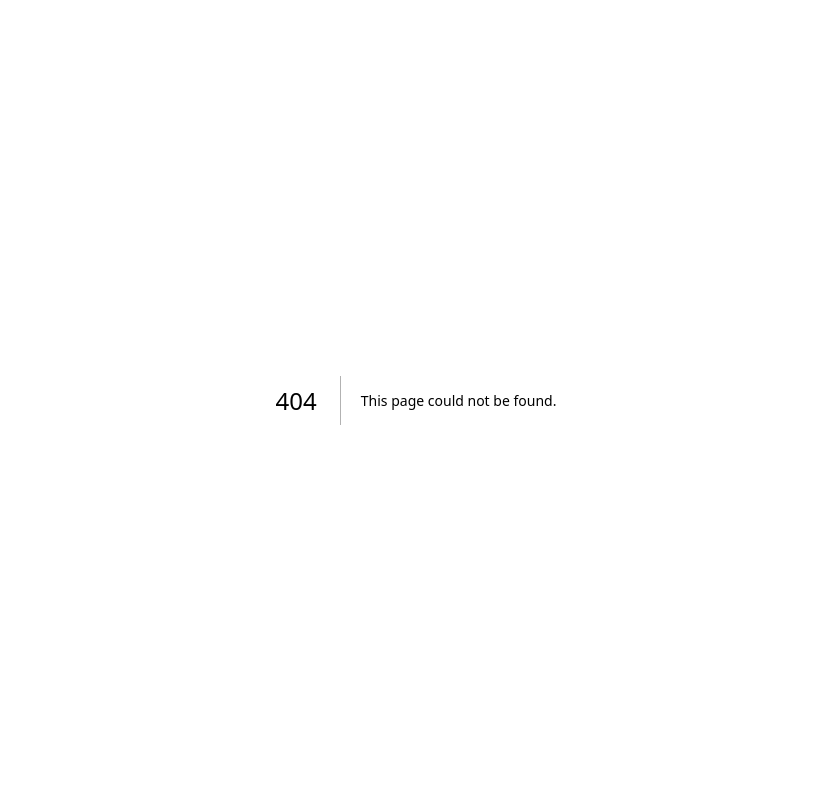
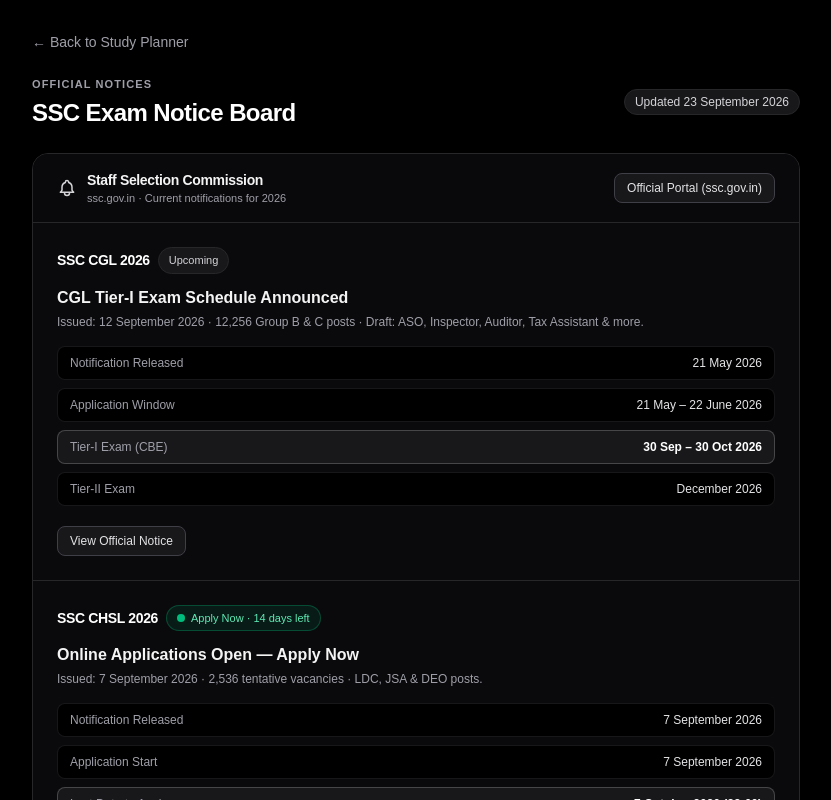
Before and after one commit to hemant-hk/ssc-study-planner, a Next.js app: page /notice in a window 1280 px wide. Before the commit this address had no page. Shown: the top 800 px of the page, without its empty margins (224-1055 px from the left). Built offline with nearby package versions, Linux system fonts and the light colour scheme.

Commit message:
feat: SSC notice board page with real CGL/CHSL 2026 dates, sidebar + navbar Notices entry, home CTA card

```diff
--- /dev/null
+++ b/src/app/notice/page.tsx
@@ -0,0 +1,87 @@
+import Link from "next/link";
+import { SSC_NOTICES, getDaysLeft } from "@/lib/ssc-notices";
+
+export const dynamic = "force-dynamic";
+
+export default function NoticePage() {
+  const todayLabel = new Date().toLocaleDateString("en-IN", { day: "numeric", month: "long", year: "numeric" });
+  const chsl = SSC_NOTICES.find((n) => n.exam.includes("CHSL"));
+  const chslDays = chsl ? getDaysLeft("7 October 2026") : -1;
+
+  return (
+    <div className="min-h-screen bg-black p-4 md:p-8">
+      <div className="max-w-3xl mx-auto">
+        <Link href="/" className="text-sm text-zinc-400 hover:text-zinc-100 transition-colors mb-6 block">← Back to Study Planner</Link>
+
+        <div className="flex flex-wrap items-center justify-between gap-3 mb-6">
+          <div>
+            <p className="text-[11px] font-semibold text-zinc-400 tracking-widest uppercase mb-1">Official Notices</p>
+            <h1 className="text-2xl font-bold text-white tracking-tight">SSC Exam Notice Board</h1>
+          </div>
+          <span className="bg-zinc-900 border border-zinc-800 text-xs px-2.5 py-1 rounded-full text-zinc-300 whitespace-nowrap">
+            Updated {todayLabel}
+          </span>
+        </div>
+
+        <div className="bg-[#0a0a0c] border border-zinc-800 rounded-2xl overflow-hidden">
+          <div className="flex items-center justify-between gap-3 px-6 py-4 border-b border-zinc-800 bg-zinc-950">
+            <div className="flex items-center gap-2.5">
+              <svg className="w-5 h-5 text-zinc-300" fill="none" stroke="currentColor" viewBox="0 0 24 24"><path strokeLinecap="round" strokeLinejoin="round" strokeWidth={1.8} d="M15 17h5l-1.405-1.405A2.032 2.032 0 0118 14.158V11a6.002 6.002 0 00-4-5.659V5a2 2 0 10-4 0v.341C7.67 6.165 6 8.388 6 11v3.159c0 .538-.214 1.055-.595 1.436L4 17h5m6 0v1a3 3 0 11-6 0v-1m6 0H9" /></svg>
+              <div>
+                <p className="text-sm font-semibold text-zinc-100 tracking-tight">Staff Selection Commission</p>
+                <p className="text-[11px] text-zinc-400">ssc.gov.in · Current notifications for 2026</p>
+              </div>
+            </div>
+            <a href="https://ssc.gov.in" target="_blank" rel="noopener noreferrer" className="border border-zinc-700 bg-zinc-900 hover:bg-zinc-800 text-zinc-200 text-xs px-3 py-1.5 rounded-lg transition-colors whitespace-nowrap">
+              Official Portal (ssc.gov.in)
+            </a>
+          </div>
+
+          <div className="divide-y divide-zinc-800">
+            {SSC_NOTICES.map((notice, idx) => {
+              const isActive = notice.status === "Active Now";
+              return (
+                <div key={idx} className="p-6">
+                  <div className="flex flex-wrap items-center gap-2 mb-3">
+                    <span className="text-sm font-bold text-white tracking-tight">{notice.exam}</span>
+                    {isActive ? (
+                      notice.applyLink ? (
+                        <a href={notice.applyLink} target="_blank" rel="noopener noreferrer" className="inline-flex items-center gap-1.5 text-[11px] bg-emerald-500/10 border border-emerald-500/30 text-emerald-300 px-2.5 py-1 rounded-full hover:bg-emerald-500/20 transition-colors">
+                          <span className="relative flex h-2 w-2">
+                            <span className="animate-ping absolute inline-flex h-full w-full rounded-full bg-emerald-400 opacity-75" />
+                            <span className="relative inline-flex rounded-full h-2 w-2 bg-emerald-500" />
+                          </span>
+                          Apply Now · {chslDays >= 0 && chslDays <= 30 ? `${chslDays} days left` : "Active"}
+                        </a>
+                      ) : (
+                        <span className="text-[11px] bg-emerald-500/10 border border-emerald-500/30 text-emerald-300 px-2.5 py-1 rounded-full">Active Now</span>
+                      )
+                    ) : (
+                      <span className="text-[11px] bg-zinc-900 border border-zinc-800 text-zinc-300 px-2.5 py-1 rounded-full">Upcoming</span>
+                    )}
+                  </div>
+
+                  <h2 className="text-base font-semibold text-zinc-100 mb-1">{notice.title}</h2>
+                  <p className="text-xs text-zinc-400 mb-4">Issued: {notice.issuedOn} · {notice.summary}</p>
+
+                  <div className="space-y-2 mb-5">
+                    {notice.dates.map((d, j) => (
+                      <div key={j} className={`flex items-center justify-between gap-3 rounded-lg px-3 py-2 ${d.important ? "border border-white/20 bg-zinc-900" : "border border-zinc-800/60 bg-black"}`}>
+                        <span className="text-xs text-zinc-400">{d.label}</span>
+                        <span className={`text-xs text-right ${d.important ? "font-semibold text-white" : "text-zinc-200"}`}>{d.value}</span>
+                      </div>
+                    ))}
+                  </div>
+
+                  <a href={notice.examLink} target="_blank" rel="noopener noreferrer" className="inline-block border border-zinc-700 bg-zinc-900 hover:bg-zinc-800 text-zinc-200 text-xs px-3 py-1.5 rounded-lg transition-colors">
+                    View Official Notice
+                  </a>
+                </div>
+              );
+            })}
+          </div>
+        </div>
+      </div>
+    </div>
+  );
+}
--- a/src/app/page.tsx
+++ b/src/app/page.tsx
@@ -5,6 +5,7 @@
 import DiscussionThread from "@/components/DiscussionThread";
 import NotesButton from "@/components/NotesButton";
 import { getCachedPlan, getCachedPlans, setCachedPlan, deleteCachedPlan } from "@/lib/study-cache";
+import { SSC_NOTICES } from "@/lib/ssc-notices";
 
 interface VideoInfo {
   videoId: string;
@@ -88,38 +89,6 @@
   "You can't outsource this. No one else's discipline pays your salary.",
   "Exposure, repetition, recall. Do your three rounds today, without negotiation.",
   "The seat in the merit list belongs to whoever refuses to be average at 2 AM.",
-];
-
-interface SscExam {
-  title: string;
-  applyStarts: string;
-  lastDate: string;
-  examWindow: string;
-  status: "Upcoming" | "Active Now" | "Closed";
-}
-
-const SSC_CALENDAR: SscExam[] = [
-  {
-    title: "SSC CGL",
-    applyStarts: "Expected June 2026",
-    lastDate: "TBD",
-    examWindow: "Sep – Oct 2026",
-    status: "Upcoming",
-  },
-  {
-    title: "SSC CHSL",
-    applyStarts: "Expected April 2026",
-    lastDate: "May 2026",
-    examWindow: "Tier-1: July 2026",
-    status: "Upcoming",
-  },
-  {
-    title: "SSC CPO / MTS",
-    applyStarts: "Expected March 2026",
-    lastDate: "TBD",
-    examWindow: "May – Jun 2026",
-    status: "Upcoming",
-  },
 ];
 
 export default function Home() {
@@ -601,6 +570,9 @@
               <a href="/mock-test" className="text-sm bg-zinc-900 text-zinc-300 border border-white/10 px-4 py-2 rounded-lg hover:bg-zinc-800 transition-colors">
                 Mock Tests
               </a>
+              <a href="/notice" className="text-sm bg-zinc-900 text-zinc-300 border border-white/10 px-4 py-2 rounded-lg hover:bg-zinc-800 transition-colors">
+                Notices
+              </a>
               <span className="text-xs bg-white/5 border border-white/10 text-zinc-400 px-2.5 py-1 rounded-full whitespace-nowrap">
                 {subjects.length} subjects · {subjects.reduce((a, s) => a + s.videos.length, 0)} videos
               </span>
@@ -685,6 +657,10 @@
                   <svg className="w-4 h-4 text-zinc-400" fill="none" stroke="currentColor" viewBox="0 0 24 24"><path strokeLinecap="round" strokeLinejoin="round" strokeWidth={2} d="M12 8v4l3 3m6-3a9 9 0 11-18 0 9 9 0 0118 0z" /></svg>
                   Mock Tests
                 </a>
+                <a href="/notice" onClick={() => setShowSidebar(false)} className="flex items-center gap-2.5 p-2.5 rounded-lg text-sm text-zinc-300 hover:bg-white/5 hover:text-white transition-colors">
+                  <svg className="w-4 h-4 text-zinc-400" fill="none" stroke="currentColor" viewBox="0 0 24 24"><path strokeLinecap="round" strokeLinejoin="round" strokeWidth={2} d="M15 17h5l-1.405-1.405A2.032 2.032 0 0118 14.158V11a6.002 6.002 0 00-4-5.659V5a2 2 0 10-4 0v.341C7.67 6.165 6 8.388 6 11v3.159c0 .538-.214 1.055-.595 1.436L4 17h5m6 0v1a3 3 0 11-6 0v-1m6 0H9" /></svg>
+                  Notices
+                </a>
               </div>
             </div>
         </aside>
@@ -713,26 +689,31 @@
               </div>
 
               <section>
-                <h2 className="text-sm font-semibold text-zinc-300 uppercase tracking-wider mb-3">SSC Exam Calendar & Application Dates</h2>
-                <div className="space-y-3">
-                  {SSC_CALENDAR.map((exam) => (
-                    <div key={exam.title} className="bg-[#0a0a0c] border border-zinc-800 rounded-2xl p-5">
-                      <div className="flex items-center justify-between gap-3 mb-3">
-                        <h3 className="text-base font-semibold text-white">{exam.title}</h3>
-                        <span className={`inline-flex items-center text-[11px] px-2.5 py-1 rounded-full ${exam.status === "Active Now" ? "bg-emerald-500/10 border border-emerald-500/30 text-emerald-300" : "bg-zinc-900 border border-zinc-800 text-zinc-300"}`}>
-                          {exam.status}
+                <div className="bg-[#0a0a0c] border border-zinc-800 rounded-2xl p-6">
+                  <div className="flex flex-wrap items-center justify-between gap-3 mb-4">
+                    <div>
+                      <p className="text-[11px] font-semibold text-zinc-400 tracking-widest uppercase mb-1">Official Notices</p>
+                      <h3 className="text-base font-semibold text-white">SSC Exam Calendar & Application Dates</h3>
+                    </div>
+                    <a href="/notice" className="inline-block border border-zinc-700 bg-zinc-900 hover:bg-zinc-800 text-zinc-200 text-xs px-3 py-1.5 rounded-lg transition-colors">
+                      View Notices →
+                    </a>
+                  </div>
+                  <div className="flex flex-wrap gap-2">
+                    {SSC_NOTICES.map((n) => {
+                      const keyDate = n.dates.find((d) => d.important)?.value || n.dates[0]?.value || "";
+                      const live = n.status === "Active Now";
+                      return (
+                        <span key={n.exam} className={`inline-flex items-center gap-1.5 text-[11px] px-2.5 py-1 rounded-full border ${live ? "border-emerald-500/30 bg-emerald-500/10 text-emerald-300" : "border-zinc-800 bg-zinc-900 text-zinc-300"}`}>
+                          <span className="relative flex h-1.5 w-1.5" aria-hidden>
+                            {live && <span className="animate-ping absolute inline-flex h-full w-full rounded-full bg-emerald-400 opacity-75" />}
+                            <span className={`relative inline-flex rounded-full h-1.5 w-1.5 ${live ? "bg-emerald-500" : "bg-zinc-500"}`} />
+                          </span>
+                          {n.exam} · {keyDate}
                         </span>
-                      </div>
-                      <div className="flex flex-wrap items-center gap-x-6 gap-y-1.5 mb-4 text-xs text-zinc-400">
-                        <span><span className="text-zinc-200 font-medium">Apply Starts:</span> {exam.applyStarts}</span>
-                        <span><span className="text-zinc-200 font-medium">Last Date:</span> {exam.lastDate}</span>
-                        <span><span className="text-zinc-200 font-medium">Exam:</span> {exam.examWindow}</span>
-                      </div>
-                      <a href="https://ssc.gov.in" target="_blank" rel="noopener noreferrer" className="inline-block border border-zinc-700 bg-zinc-900 hover:bg-zinc-800 text-zinc-200 text-xs px-3 py-1.5 rounded-lg transition-colors">
-                        Official Portal (ssc.gov.in)
-                      </a>
-                    </div>
-                  ))}
+                      );
+                    })}
+                  </div>
                 </div>
               </section>
             </div>
--- /dev/null
+++ b/src/lib/ssc-notices.ts
@@ -0,0 +1,64 @@
+export interface SscNoticeDate {
+  label: string;
+  value: string;
+  important?: boolean;
+}
+
+export interface SscNotice {
+  exam: string;
+  title: string;
+  issuedOn: string;
+  status: "Active Now" | "Upcoming" | "Closed";
+  summary: string;
+  dates: SscNoticeDate[];
+  examLink: string;
+  applyLink?: string;
+}
+
+export const SSC_NOTICES: SscNotice[] = [
+  {
+    exam: "SSC CGL 2026",
+    title: "CGL Tier-I Exam Schedule Announced",
+    issuedOn: "12 September 2026",
+    status: "Upcoming",
+    summary: "12,256 Group B & C posts · Draft: ASO, Inspector, Auditor, Tax Assistant & more.",
+    dates: [
+      { label: "Notification Released", value: "21 May 2026" },
+      { label: "Application Window", value: "21 May – 22 June 2026" },
+      { label: "Tier-I Exam (CBE)", value: "30 Sep – 30 Oct 2026", important: true },
+      { label: "Tier-II Exam", value: "December 2026" },
+    ],
+    examLink: "https://ssc.gov.in",
+  },
+  {
+    exam: "SSC CHSL 2026",
+    title: "Online Applications Open — Apply Now",
+    issuedOn: "7 September 2026",
+    status: "Active Now",
+    summary: "2,536 tentative vacancies · LDC, JSA & DEO posts.",
+    dates: [
+      { label: "Notification Released", value: "7 September 2026" },
+      { label: "Application Start", value: "7 September 2026" },
+      { label: "Last Date to Apply", value: "7 October 2026 (23:00)", important: true },
+      { label: "Fee Payment Last Date", value: "8 October 2026" },
+      { label: "Correction Window", value: "14 – 16 October 2026" },
+      { label: "Tier-I Exam", value: "To be notified" },
+    ],
+    examLink: "https://ssc.gov.in",
+    applyLink: "https://ssc.gov.in",
+  },
+];
+
+export function getDaysLeft(dateStr: string, now = new Date()): number {
+  const match = dateStr.match(/(\d{1,2})\s+(\w+)\s+(\d{4})/);
+  if (!match) return -1;
+  const months: Record<string, number> = {
+    January: 0, February: 1, March: 2, April: 3, May: 4, June: 5,
+    July: 6, August: 7, September: 8, October: 9, November: 10, December: 11,
+  };
+  const monthIdx = months[match[2]];
+  if (monthIdx === undefined) return -1;
+  const target = new Date(Number(match[3]), monthIdx, Number(match[1]));
+  const today = new Date(now.getFullYear(), now.getMonth(), now.getDate());
+  return Math.round((target.getTime() - today.getTime()) / 86_400_000);
+}
```
